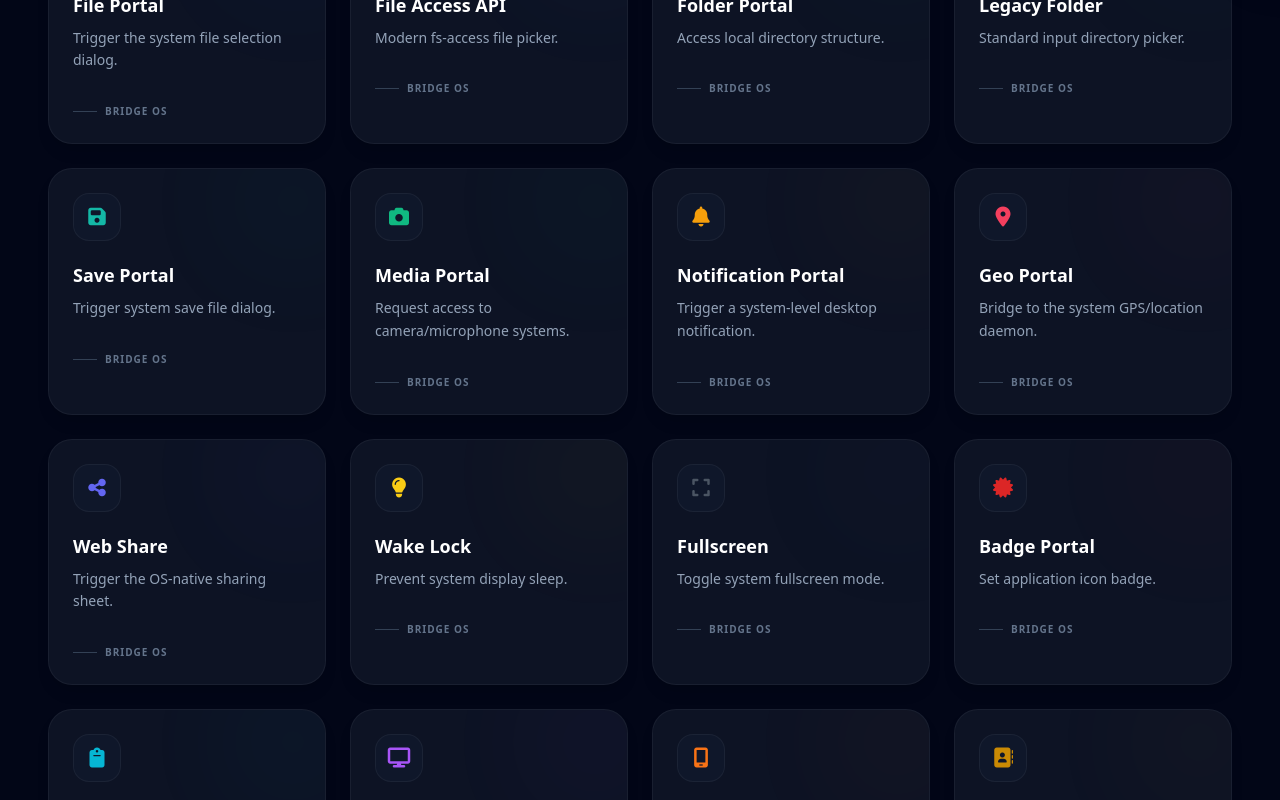
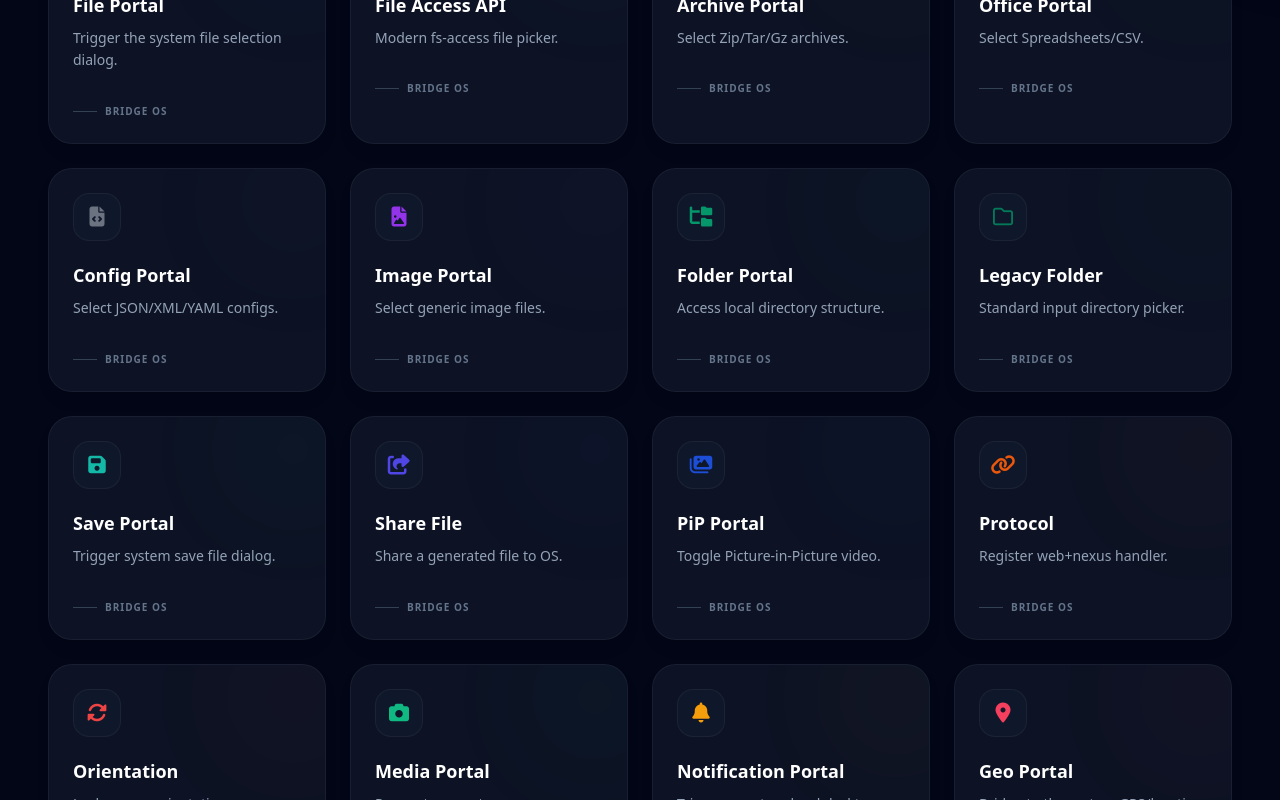
Before and after one commit to JDKamalakar/System-Portal-Explorer, a React (Vite) app: page / in a window 1280 px wide. Shown: the part 840-1640 px from the top of the page. Built offline with nearby package versions, Linux system fonts and the light colour scheme; no server answers.

Commit message:
Fixes & Changes

```diff
--- a/App.tsx
+++ b/App.tsx
@@ -7,9 +7,17 @@ import { PortalFeature, SystemStatus } from './types';
 const features: PortalFeature[] = [
   { id: 'file', name: 'File Portal', description: 'Trigger the system file selection dialog.', icon: 'fa-solid fa-folder-open', color: 'bg-blue-500' },
   { id: 'fs_open', name: 'File Access API', description: 'Modern fs-access file picker.', icon: 'fa-regular fa-folder-open', color: 'bg-blue-400' },
+  { id: 'pick_zip', name: 'Archive Portal', description: 'Select Zip/Tar/Gz archives.', icon: 'fa-solid fa-file-zipper', color: 'bg-yellow-600' },
+  { id: 'pick_excel', name: 'Office Portal', description: 'Select Spreadsheets/CSV.', icon: 'fa-solid fa-file-csv', color: 'bg-green-600' },
+  { id: 'pick_config', name: 'Config Portal', description: 'Select JSON/XML/YAML configs.', icon: 'fa-solid fa-file-code', color: 'bg-gray-500' },
+  { id: 'pick_image', name: 'Image Portal', description: 'Select generic image files.', icon: 'fa-solid fa-file-image', color: 'bg-purple-600' },
   { id: 'folder', name: 'Folder Portal', description: 'Access local directory structure.', icon: 'fa-solid fa-folder-tree', color: 'bg-emerald-600' },
   { id: 'folder_legacy', name: 'Legacy Folder', description: 'Standard input directory picker.', icon: 'fa-regular fa-folder', color: 'bg-emerald-700' },
   { id: 'save', name: 'Save Portal', description: 'Trigger system save file dialog.', icon: 'fa-solid fa-floppy-disk', color: 'bg-teal-500' },
+  { id: 'share_file', name: 'Share File', description: 'Share a generated file to OS.', icon: 'fa-solid fa-share-from-square', color: 'bg-indigo-600' },
+  { id: 'pip', name: 'PiP Portal', description: 'Toggle Picture-in-Picture video.', icon: 'fa-solid fa-images', color: 'bg-blue-700' },
+  { id: 'protocol', name: 'Protocol', description: 'Register web+nexus handler.', icon: 'fa-solid fa-link', color: 'bg-orange-600' },
+  { id: 'orientation', name: 'Orientation', description: 'Lock screen orientation.', icon: 'fa-solid fa-rotate', color: 'bg-red-500' },
   { id: 'camera', name: 'Media Portal', description: 'Request access to camera/microphone systems.', icon: 'fa-solid fa-camera', color: 'bg-emerald-500' },
   { id: 'notification', name: 'Notification Portal', description: 'Trigger a system-level desktop notification.', icon: 'fa-solid fa-bell', color: 'bg-amber-500' },
   { id: 'location', name: 'Geo Portal', description: 'Bridge to the system GPS/location daemon.', icon: 'fa-solid fa-location-dot', color: 'bg-rose-500' },
@@ -68,11 +76,76 @@ const App: React.FC = () => {
           fileInputRef.current?.click();
           break;
         case 'fs_open':
+        case 'pick_zip':
+        case 'pick_excel':
+        case 'pick_config':
+        case 'pick_image':
           if ('showOpenFilePicker' in window) {
-            const [fileHandle] = await (window as any).showOpenFilePicker();
-            addLog(`File Access Granted: ${fileHandle.name}`);
+            const types = [];
+            if (id === 'pick_zip') types.push({ description: 'Archives', accept: { 'application/zip': ['.zip'], 'application/x-tar': ['.tar'], 'application/gzip': ['.gz'] } });
+            if (id === 'pick_excel') types.push({ description: 'Spreadsheets', accept: { 'application/vnd.openxmlformats-officedocument.spreadsheetml.sheet': ['.xlsx'], 'text/csv': ['.csv'] } });
+            if (id === 'pick_config') types.push({ description: 'Configs', accept: { 'application/json': ['.json'], 'text/xml': ['.xml'], 'text/yaml': ['.yaml', '.yml'] } });
+            if (id === 'pick_image') types.push({ description: 'Images', accept: { 'image/*': ['.png', '.gif', '.jpeg', '.jpg', '.webp'] } });
+
+            const [fileHandle] = await (window as any).showOpenFilePicker({ types });
+            addLog(`${id === 'fs_open' ? 'File' : 'Specialized File'} Access Granted: ${fileHandle.name}`);
           } else {
             addLog("File System Access API (Open) unsupported.");
+          }
+          break;
+        case 'share_file':
+          if (navigator.share) {
+            const blob = new Blob(['System Portal Test File'], { type: 'text/plain' });
+            const file = new File([blob], 'portal_test.txt', { type: 'text/plain' });
+            if (navigator.canShare && navigator.canShare({ files: [file] })) {
+              await navigator.share({
+                files: [file],
+                title: 'Portal Share',
+                text: 'Sharing a generated file from System Portal Explorer.'
+              });
+              addLog("File shared via System Share Sheet.");
+            } else {
+              addLog("System does not support file sharing via this API.");
+            }
+          } else {
+            addLog("Web Share API unsupported.");
+          }
+          break;
+        case 'pip':
+          if (videoRef.current && (videoRef.current as any).requestPictureInPicture) {
+            if (document.pictureInPictureElement) {
+              await (document as any).exitPictureInPicture();
+              addLog("Exited Picture-in-Picture.");
+            } else {
+              await (videoRef.current as any).requestPictureInPicture();
+              addLog("Entered Picture-in-Picture mode.");
+            }
+          } else {
+            addLog("PiP API unsupported or video not active.");
+          }
+          break;
+        case 'protocol':
+          if (navigator.registerProtocolHandler) {
+            try {
+              (navigator as any).registerProtocolHandler('web+nexus', window.location.origin + '/?uri=%s');
+              addLog("Requested registry of 'web+nexus' protocol.");
+            } catch (e) {
+              addLog("Protocol handler registration failed (requires HTTPS/Localhost).");
+            }
+          } else {
+            addLog("Protocol Handler API unsupported.");
+          }
+          break;
+        case 'orientation':
+          if ((screen as any).orientation && (screen as any).orientation.lock) {
+            try {
+              await (screen as any).orientation.lock('landscape');
+              addLog("Screen orientation locked to Landscape.");
+            } catch (e) {
+              addLog("Orientation lock failed (may require full screen/mobile).");
+            }
+          } else {
+            addLog("Screen Orientation API unsupported.");
           }
           break;
         case 'folder_legacy':
```
Also changed, not shown: 1 other file (tests, documents, lock files or other folders).
